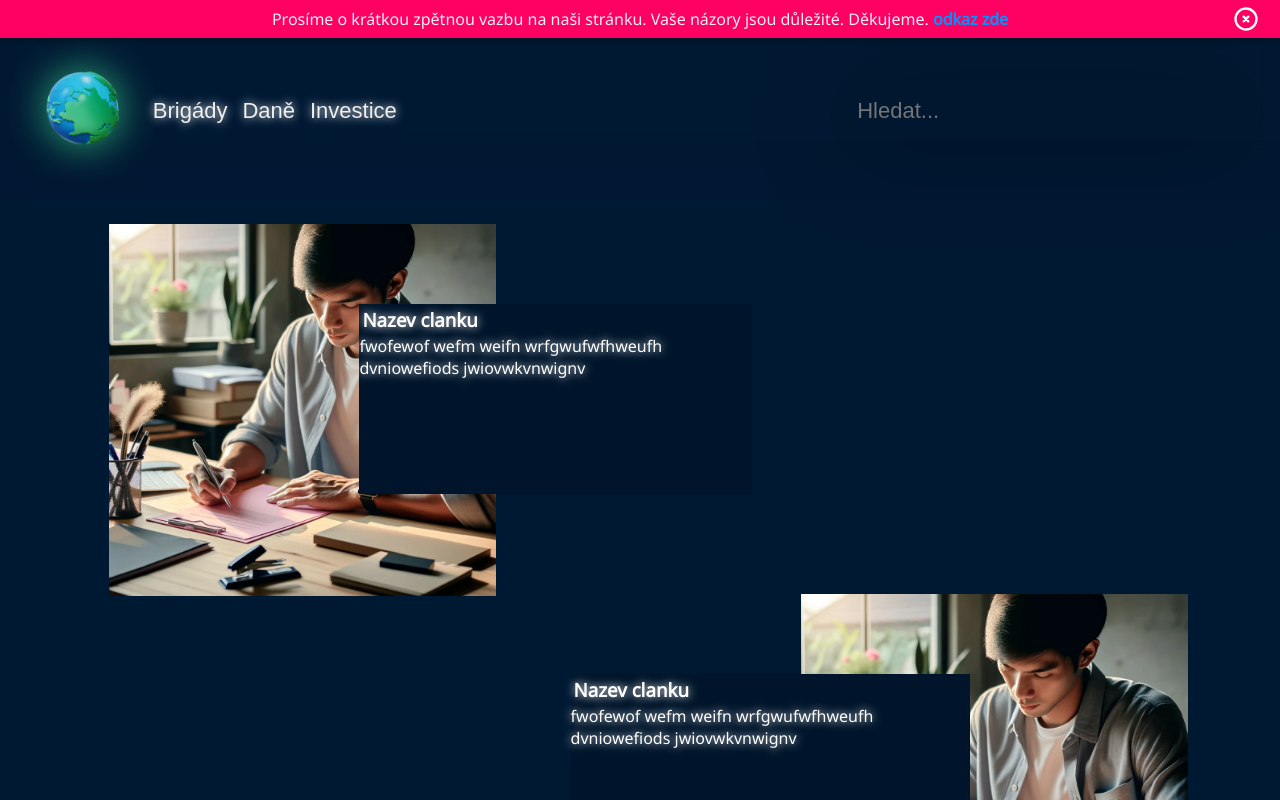
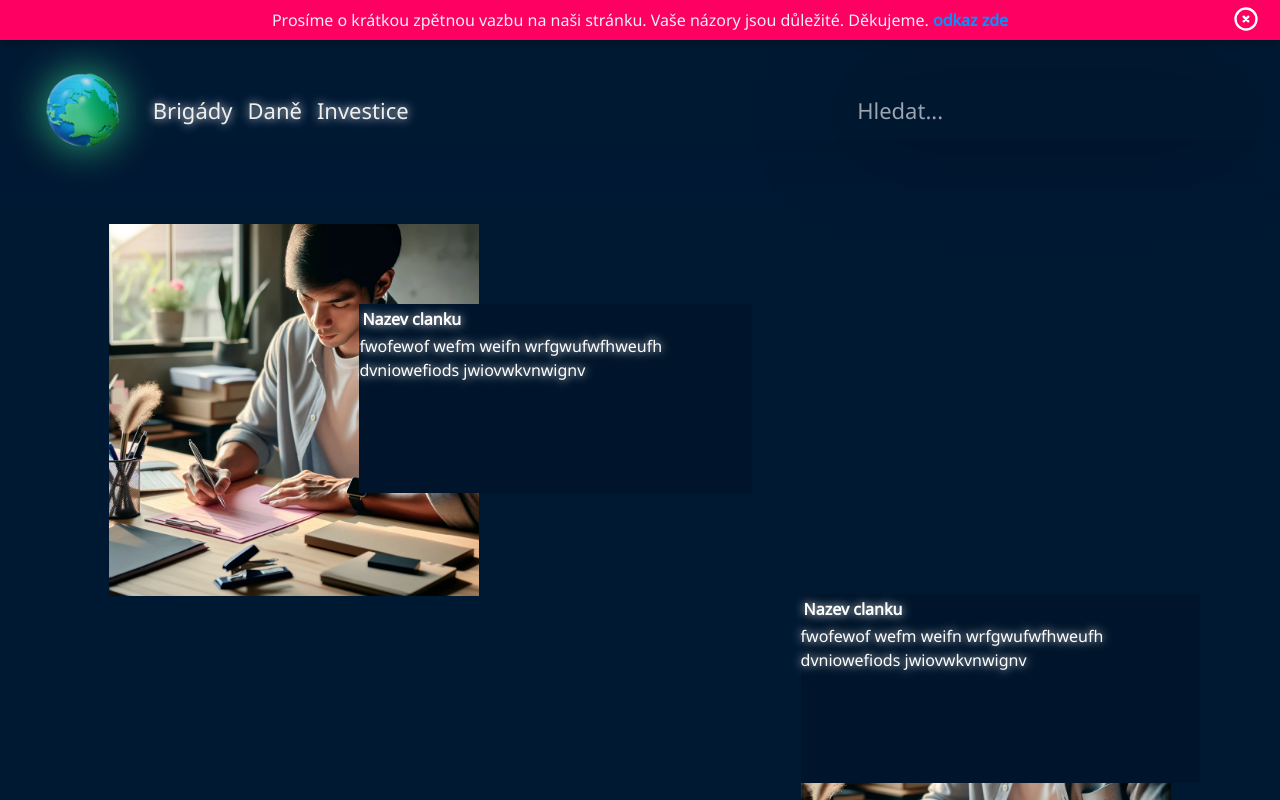
Before and after one commit to Miraneek/FinanciSvetNextJS, a Next.js app: page /clanky/Co-je-to-ruzovy-papir in a window 1280 px wide. Shown: the top 800 px of the page. Built offline with nearby package versions, Linux system fonts and the light colour scheme.

Commit message:
Tailwind

```diff
--- a/package.json
+++ b/package.json
@@ -22,7 +22,10 @@
     "react-responsive": "^9.0.2"
   },
   "devDependencies": {
+    "autoprefixer": "^10.4.19",
     "eslint": "^8",
-    "eslint-config-next": "14.1.2"
+    "eslint-config-next": "14.1.2",
+    "postcss": "^8.4.38",
+    "tailwindcss": "^3.4.3"
   }
 }
--- /dev/null
+++ b/postcss.config.js
@@ -0,0 +1,6 @@
+module.exports = {
+  plugins: {
+    tailwindcss: {},
+    autoprefixer: {},
+  },
+}
--- a/src/app/clanky/Jak-na-pohovor/page.js
+++ b/src/app/clanky/Jak-na-pohovor/page.js
@@ -1,10 +1,24 @@
+import TextWithImage from "@/components/PageBuilders/TextWithImage/TextWithImage";
+
 export default function Page() {
     return (
         <>
             <h1>jak na pohovor</h1>
-            <p>
+            <p className={"text-4xl"}>
                 umyju vlasy, přijdu, rizznu a ízíčko.
             </p>
+            <TextWithImage isOnLeft={false} nadpis={"jak na pohovor"} imgSRC={"/cojetoruzovipapirobrazky/manthinkin.png"} textPosition={"left"}>
+                <a href={"https://forms.gle/LTxMtpbreAKNXdKj9"}>odkaz zde</a>
+            </TextWithImage>
+            <TextWithImage isOnLeft={true} nadpis={"jak na pohovor"} imgSRC={"/cojetoruzovipapirobrazky/manthinkin.png"} textPosition={"left"}>
+                <a href={"https://forms.gle/LTxMtpbreAKNXdKj9"}>odkaz zde</a>
+            </TextWithImage>
+            <TextWithImage isOnLeft={false} nadpis={"jak na pohovor"} imgSRC={"/cojetoruzovipapirobrazky/manthinkin.png"} textPosition={"left"}>
+                <a href={"https://forms.gle/LTxMtpbreAKNXdKj9"}>odkaz zde</a>
+            </TextWithImage>
+            <TextWithImage isOnLeft={true} nadpis={"jak na pohovor"} imgSRC={"/cojetoruzovipapirobrazky/manthinkin.png"} textPosition={"left"}>
+                <a href={"https://forms.gle/LTxMtpbreAKNXdKj9"}>odkaz zde</a>
+            </TextWithImage>
         </>
     )
 }
--- a/src/app/globals.css
+++ b/src/app/globals.css
@@ -1,3 +1,7 @@
+@tailwind base;
+@tailwind components;
+@tailwind utilities;
+
 :root {
     --backgroundColor: #001933;
     --darkerBackgroundColor: #00162e;
--- a/src/app/page.module.css
+++ b/src/app/page.module.css
@@ -7,6 +7,7 @@
     padding: 14rem 6rem 0 6rem;
     transition: color 0.4s ease-in;
     position: relative;
+    max-width: 1400px;
 }
 
 .transitionBlur {
--- a/src/components/PageBuilders/TextRight/TextLeft.module.css
+++ b/src/components/PageBuilders/TextRight/TextLeft.module.css
@@ -1,9 +1,10 @@
-.relative{
+.relative {
+    display: block;
     position: relative;
     left: 27vw;
+}
 
-}
-.text{
+.text {
     position: absolute;
     z-index: 9999;
     background-color: #00152B;
@@ -11,26 +12,23 @@
     text-shadow: 0 0 10px #fff;
     width: 399px;
     height: 159px;
+}
 
-    color: white;
-}
-.obrazek{
+.obrazek {
     width: 387px;
     height: 372px;
     display: flex;
-    margin-right: 50vw;
     position: absolute;
     z-index: 1;
 }
-.core{
-    position: absolute;
+
+.core {
     top: 80px;
     right: 600px;
     z-index: 2;
+}
 
-}
-.nadpis{
+.nadpis {
     font-weight: bold;
     padding: 3px;
-
 }
--- a/src/components/PageBuilders/TextRigt/TextRight.module.css
+++ b/src/components/PageBuilders/TextRigt/TextRight.module.css
@@ -1,9 +1,9 @@
-.relative{
+.relative {
     position: relative;
     right: 27vw;
+}
 
-}
-.text{
+.text {
     position: absolute;
     z-index: 9999;
     background-color: #00152B;
@@ -11,24 +11,26 @@
     text-shadow: 0 0 10px #fff;
     width: 393px;
     height: 159px;
-    color: white;
 }
-.obrazek{
-        width: 387px;
-        height: 372px;
-        display: flex;
-        margin-right: 50vw;
+
+.obrazek {
+    width: 387px;
+    height: 372px;
+    display: flex;
+    margin-right: 50vw;
     position: absolute;
     z-index: 1;
 }
-.core{
+
+.core {
     position: absolute;
     top: 80px;
     left: 250px;
     z-index: 2;
 
 }
-.nadpis{
+
+.nadpis {
     font-weight: bold;
     padding: 3px;
 
--- /dev/null
+++ b/tailwind.config.js
@@ -0,0 +1,15 @@
+/** @type {import('tailwindcss').Config} */
+module.exports = {
+  content: [
+    "./app/**/*.{js,ts,jsx,tsx,mdx}",
+    "./pages/**/*.{js,ts,jsx,tsx,mdx}",
+    "./components/**/*.{js,ts,jsx,tsx,mdx}",
+
+    // Or if using `src` directory:
+    "./src/**/*.{js,ts,jsx,tsx,mdx}",
+  ],
+  theme: {
+    extend: {},
+  },
+  plugins: [],
+}
```
Also changed, not shown: 1 other file (tests, documents, lock files or other folders).
